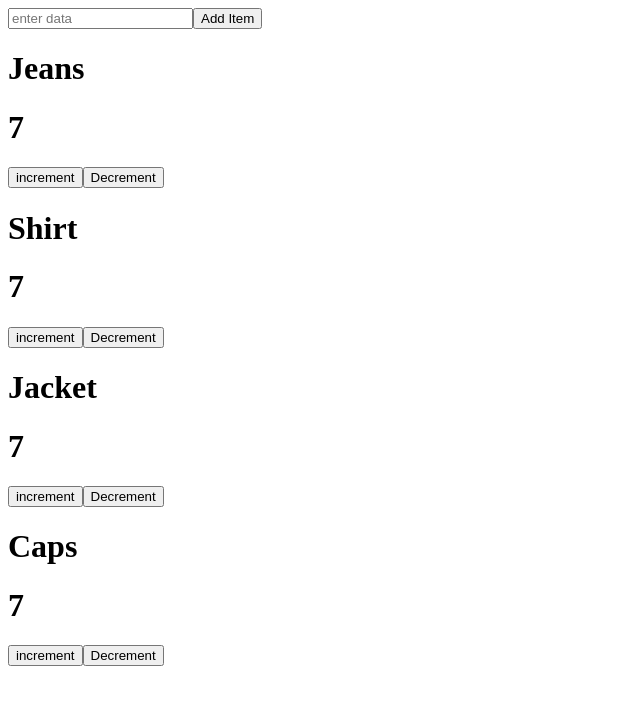
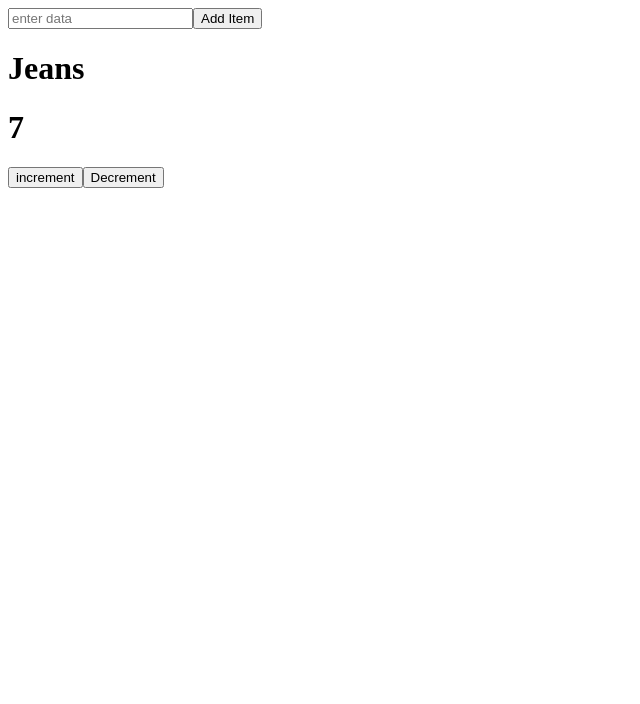
Before and after one commit to 12saba/FrontEnd, a React (Vite) app: page / in a window 1280 px wide. Shown: the top 704 px of the page, without its empty margins (0-640 px from the left). Built offline with nearby package versions, Linux system fonts and the light colour scheme; the HTML template or start-up script is replaced by a standard one.

Commit message:
UserEffact and key index

```diff
--- a/src/App.jsx
+++ b/src/App.jsx
@@ -1,7 +1,7 @@
-import { useState } from "react";
+import { useState, useEffect } from "react";
 import Counter from "./Count";
 const App = () => {
-  const [items, setItem] = useState(["Jeans", "Shirt", "Jacket", "Caps"]);
+  const [items, setItem] = useState(["Jeans"]);
   const [userInput, setUserInput] = useState("");
   const inputChangeHandler = (e) => {
     setUserInput(e.target.value);
@@ -10,6 +10,7 @@ const App = () => {
     setItem([...items, userInput]);
     setUserInput("");
   };
+
   return (
     <>
       <input
@@ -19,7 +20,7 @@ const App = () => {
       />
       <button onClick={addItemHandler}>Add Item</button>
       {items.map((item, index, arr) => {
-        return <Counter itemName={item} />;
+        return <Counter key={index} itemName={item} />;
       })}
     </>
   );
--- a/src/Count.jsx
+++ b/src/Count.jsx
@@ -1,4 +1,4 @@
-import { useState } from "react";
+import { useEffect, useState } from "react";
 
 const Counter = (props) => {
   const [count, setCount] = useState(7);
@@ -6,7 +6,12 @@ const Counter = (props) => {
   const clickHandler = () => {
     setCount(count + 1);
   };
-
+  useEffect(() => {
+    console.log("usereffact afer count", count);
+    return () => {
+      console.log("usereffact for cleanUp", count);
+    };
+  }, [count]);
   return (
     <>
       <h1>{props.itemName}</h1>
```
